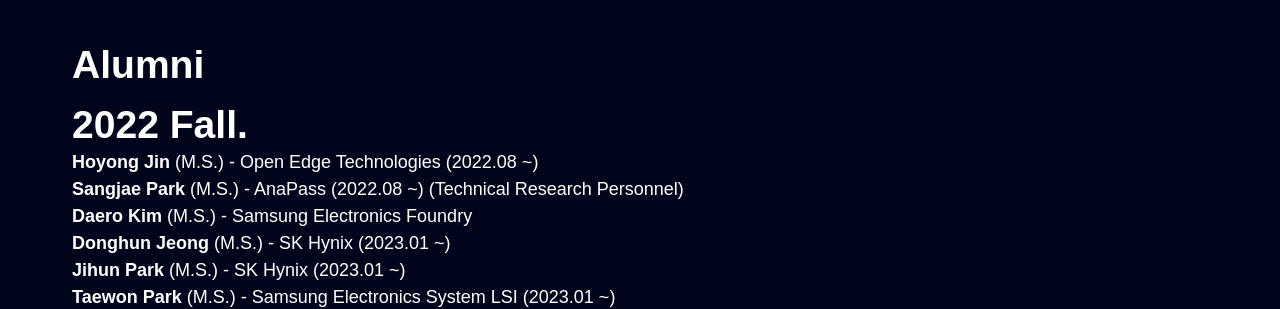
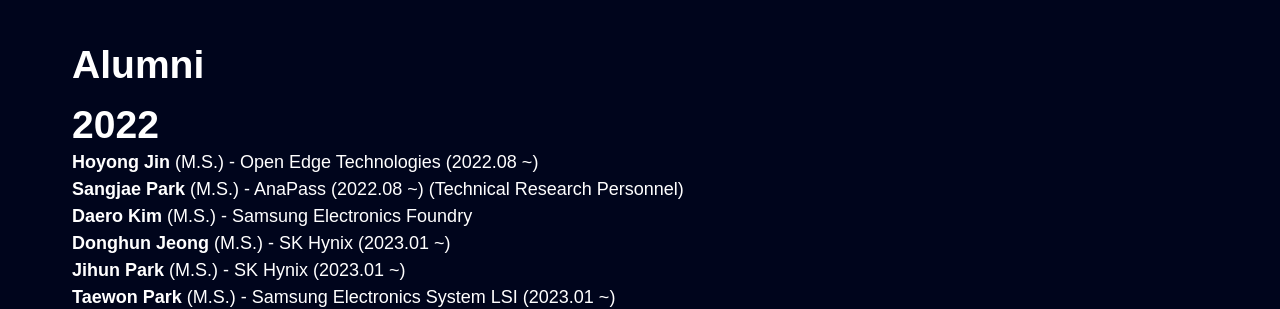
Before and after one commit to scalable-arch/scalable-arch.github.io, a Jekyll site: the page built from alumni.md, in a window 1280 px wide and 900 px high. Shown: the part 339-648 px from the top of the window. Built offline with Jekyll 4.4.1, drawn with Linux system fonts in a browser that asks for light colours.

Commit message:
Update alumni.md

```diff
--- a/alumni.md
+++ b/alumni.md
@@ -1,10 +1,10 @@
 ---
 title: Alumni
-permalink: /alumni/
+permalink: /members/alumni/
 layout: page
 ---
 
-# 2022 Fall.
+# 2022
 * **Hoyong Jin** (M.S.) - Open Edge Technologies (2022.08 ~)
 * **Sangjae Park** (M.S.) - AnaPass (2022.08 ~) (Technical Research Personnel)
 * **Daero Kim** (M.S.) - Samsung Electronics Foundry
```
